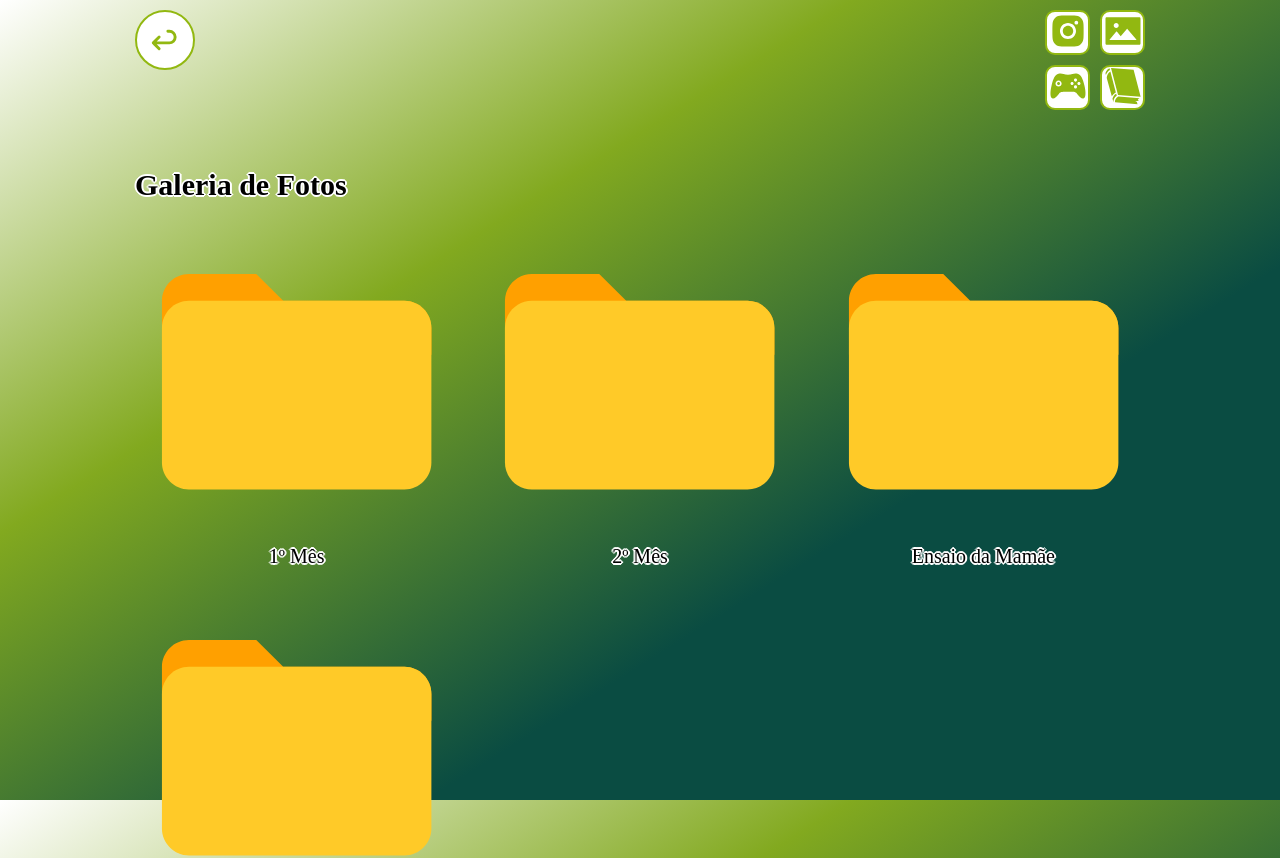
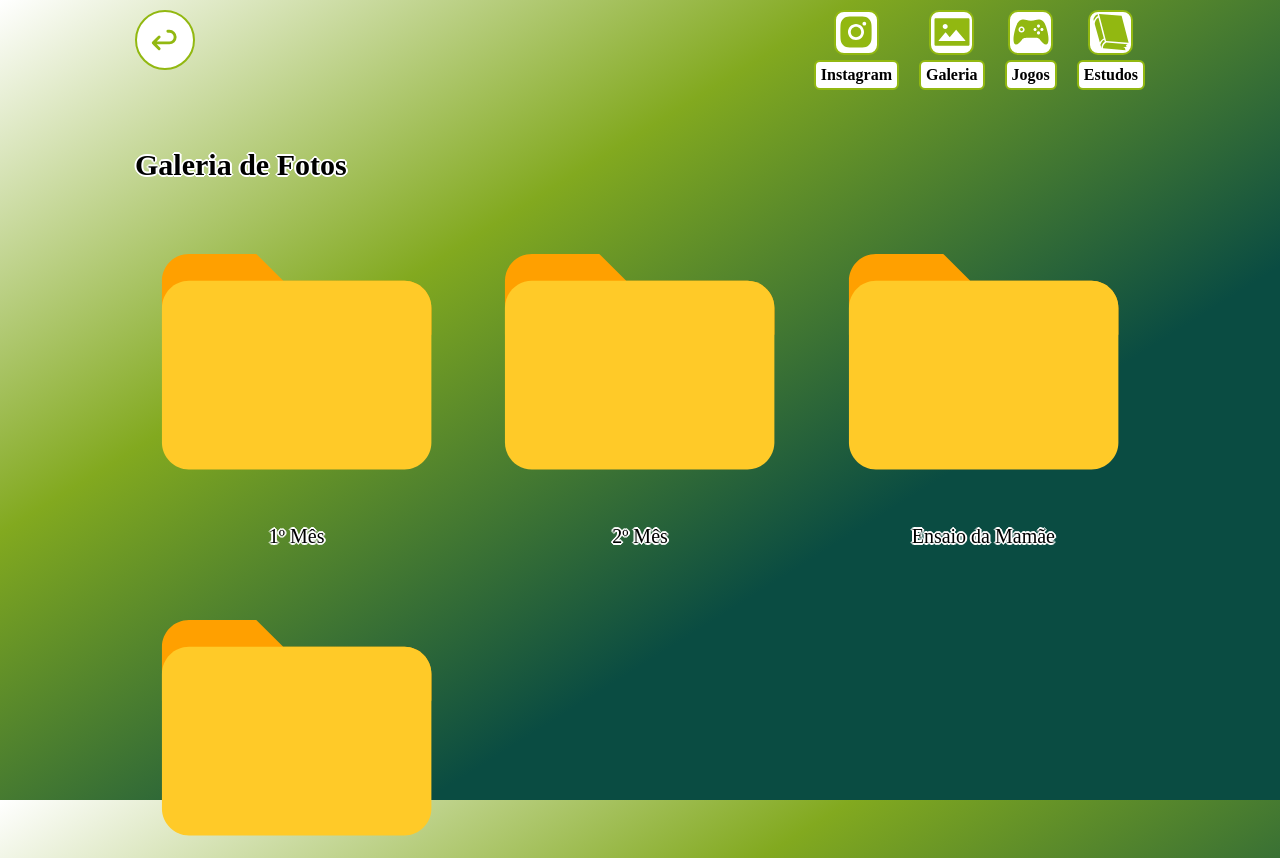
Before and after one commit to giankaz/valentinv2, a React (Create React App) app: page /galeria in a window 1280 px wide. Shown: the top 858 px of the page. Built offline with nearby package versions, Linux system fonts and the light colour scheme; a web font is replaced by a local one.

Commit message:
fix: headers

```diff
--- a/src/components/Global/Header/index.tsx
+++ b/src/components/Global/Header/index.tsx
@@ -1,39 +1,46 @@
 import { AiFillInstagram, AiFillPicture } from "react-icons/ai";
 import { GiWhiteBook } from "react-icons/gi";
 import { IoLogoGameControllerB } from "react-icons/io";
+import { useHistory } from "react-router-dom";
 import { Link } from "react-router-dom";
 import { StyledHeader } from "./styles";
 
 export default function Header() {
+	const history = useHistory()
+
+	const handleClick = (path: string) => {
+		history.push(`/${path}`)
+	}
+
 	return (
 		<StyledHeader>
 			<section>
-				<div>
+				<div >
 					<a href="https://www.instagram.com/valentin.cabral.rossi/?igshid=YmMyMTA2M2Y=" target='_blank' rel="nofollow noopener noreferrer">
 						<AiFillInstagram size={40} />
-						<p>Instagram</p>
 					</a>
+						<p onClick={() => window.open('https://www.instagram.com/valentin.cabral.rossi/?igshid=YmMyMTA2M2Y=')}>Instagram</p>
 				</div>
-				<div>
+				<div onClick={() => handleClick('galeria')}>
 					<Link to="/galeria">
 						<AiFillPicture size={40} />
+					</Link>
 						<p>Galeria</p>
-					</Link>
 				</div>
 			</section>
 
 			<section>
-				<div>
+				<div onClick={() => handleClick('construindo')}>
 					<Link to="/construindo">
 						<IoLogoGameControllerB size={40} />
-						<p>Jogos <span>Em breve</span></p>
 					</Link>
+						<p>Jogos</p>
 				</div>
-				<div>
+				<div onClick={() => handleClick('construindo')}>
 				    <Link to="/construindo">
 					<GiWhiteBook size={40} />
-					<p>Estudos <span>Em breve</span></p>
 					</Link>
+					<p>Estudos</p>
 				</div>
 			</section>
 		</StyledHeader>
--- a/src/components/Global/Header/styles.ts
+++ b/src/components/Global/Header/styles.ts
@@ -3,60 +3,69 @@ import styled from "styled-components";
 export const StyledHeader = styled.div`
 	color: black;
 	display: flex;
-	flex-direction: column;
-	gap: 10px;
+	flex-direction: row;
+	gap: 20px;
 
 	section {
 		display: flex;
-		gap: 10px;
+		gap: 20px;
+
 	}
 
 	div {
-		height: 45px;
-		width: 45px;
+
 		color: var(--green50);
-		position: relative;
-		background-color: white;
-		border: 2px solid var(--green50);
-		border-radius: 10px;
+		cursor: pointer;
 		display: flex;
 		flex-direction: column;
 		justify-content: center;
 		align-items: center;
 		gap: 5px;
-		cursor: pointer;
+
+		a {
+			border: 2px solid var(--green50);
+			border-radius: 10px;
+			cursor: pointer;
+			background-color: white;
+			height: 45px;
+		width: 45px;
+		}
 
 		p {
 			color: black;
 			background-color: white;
 			padding: 5px;
-			position: absolute;
-			bottom: -20px;
-			left: 50%;
-			transform: translateX(-50%);
-			z-index: 10;
-			display: none;
-			border: 1px solid black;
+			cursor: pointer;
+			font-weight: bold;
+
+			border: 2px solid var(--green50);
 			border-radius: 6px;
 			width: max-content;
 			flex-direction: column;
 			justify-content: center;
 			align-items: center;
-			gap: 5px;
 
-			span {
-				font-size: 10px;
-			}
+
+
 		}
 
-		&:hover {
+		a:hover {
 			background-color: var(--green50);
 			border: 2px solid var(--grey100);
 			color: black;
 
-			p {
-				display: flex;
-			}
+
+		}
+
+		a:hover ~ p {
+			background-color: var(--green50);
+			border: 2px solid black;
+
+		}
+
+		p:hover {
+			background-color: var(--green50);
+			border: 2px solid black;
 		}
 	}
 
--- a/src/components/Global/Logo/styles.ts
+++ b/src/components/Global/Logo/styles.ts
@@ -1,7 +1,7 @@
 import styled from "styled-components";
 
 export const StyledTitle = styled.h1`
-	font-size: 40px;
+	font-size: 30px;
 	font-family: "Salsa", cursive;
 
 	width: fit-content;
@@ -22,7 +22,7 @@ export const StyledTitle = styled.h1`
 		-1px 1px 0 var(--green50);
 
 	img {
-		width: 100px;
+		width: 80px;
 		height: auto;
 		-webkit-animation: shake-vertical 4s cubic-bezier(0.455, 0.03, 0.515, 0.955)
 			infinite both;
@@ -30,6 +30,7 @@ export const StyledTitle = styled.h1`
 			infinite both;
 	}
 	@media (max-width: 800px) {
+
 		span {
 			display: none;
 		}
@@ -37,9 +38,11 @@ export const StyledTitle = styled.h1`
 
 	@media (max-width: 600px) {
 		& {
-			width: 100%;
+			font-size: 35px;
+			width: fit-content;
+			gap: 70px;
 			margin: 0 auto;
-			justify-content: space-around;
+			justify-content: space-between;
 		}
 	}
 
```
Also changed, not shown: src/components/FirstHome/styles.ts (line endings or trailing spaces).
